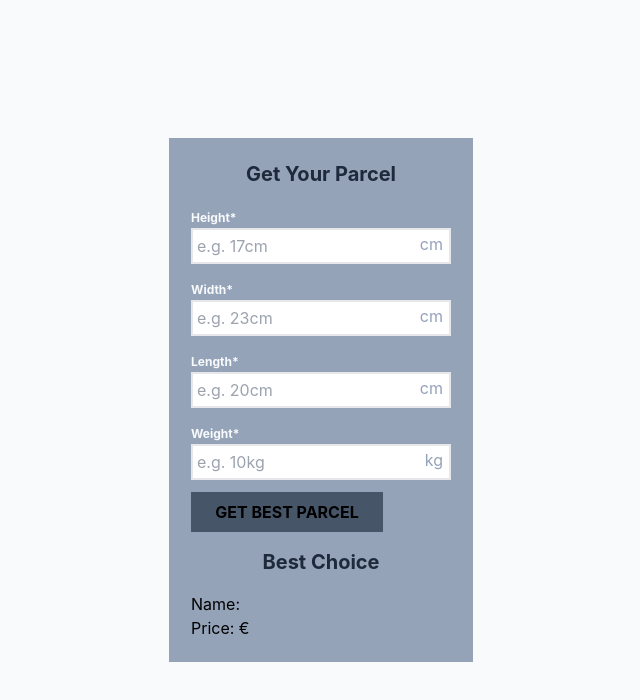
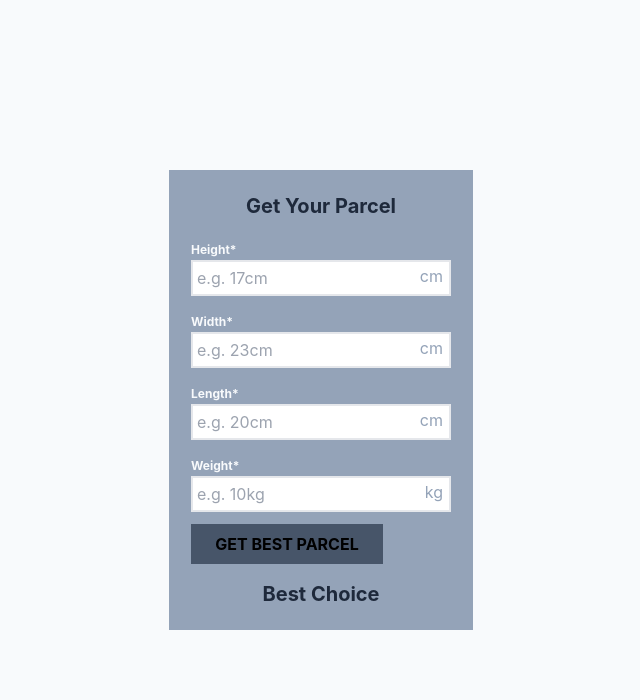
Before and after one commit to Torfeltorfel/Pirateship-, a React (Create React App) app: page / in a window 1280 px wide. Shown: the top 700 px of the page, without its empty margins (319-959 px from the left). Built offline with nearby package versions, Linux system fonts and the light colour scheme.

Commit message:
feat/rateCalculator: Show all possible parcels, instead of best parcel

```diff
--- a/src/components/RateCalculator.jsx
+++ b/src/components/RateCalculator.jsx
@@ -69,10 +69,13 @@ const RateCalculator = () => {
       {optimalParcel && (
         <>
           <Title headingLevel={"h2"}>best choice</Title>
+          {Object.keys(optimalParcel).length > 0 &&
+            optimalParcel.map((parcel) => (
           <ul>
-            <li>Name: {optimalParcel.name}</li>
-            <li>Price: {optimalParcel.price}€</li>
+                <li>Name: {parcel.name}</li>
+                <li>Price: {parcel.price}€</li>
           </ul>
+            ))}
         </>
       )}
     </>
--- a/src/helperFunctions/findOptimalParcel.js
+++ b/src/helperFunctions/findOptimalParcel.js
@@ -13,5 +13,5 @@ export const findOptimalParcel = (userParcel, deliveryRestrictions) => {
   const lowestPrice = result.reduce(function (prev, curr) {
     return prev.price < curr.price ? prev : curr;
   });
-  return lowestPrice;
+  return result;
 };
```
